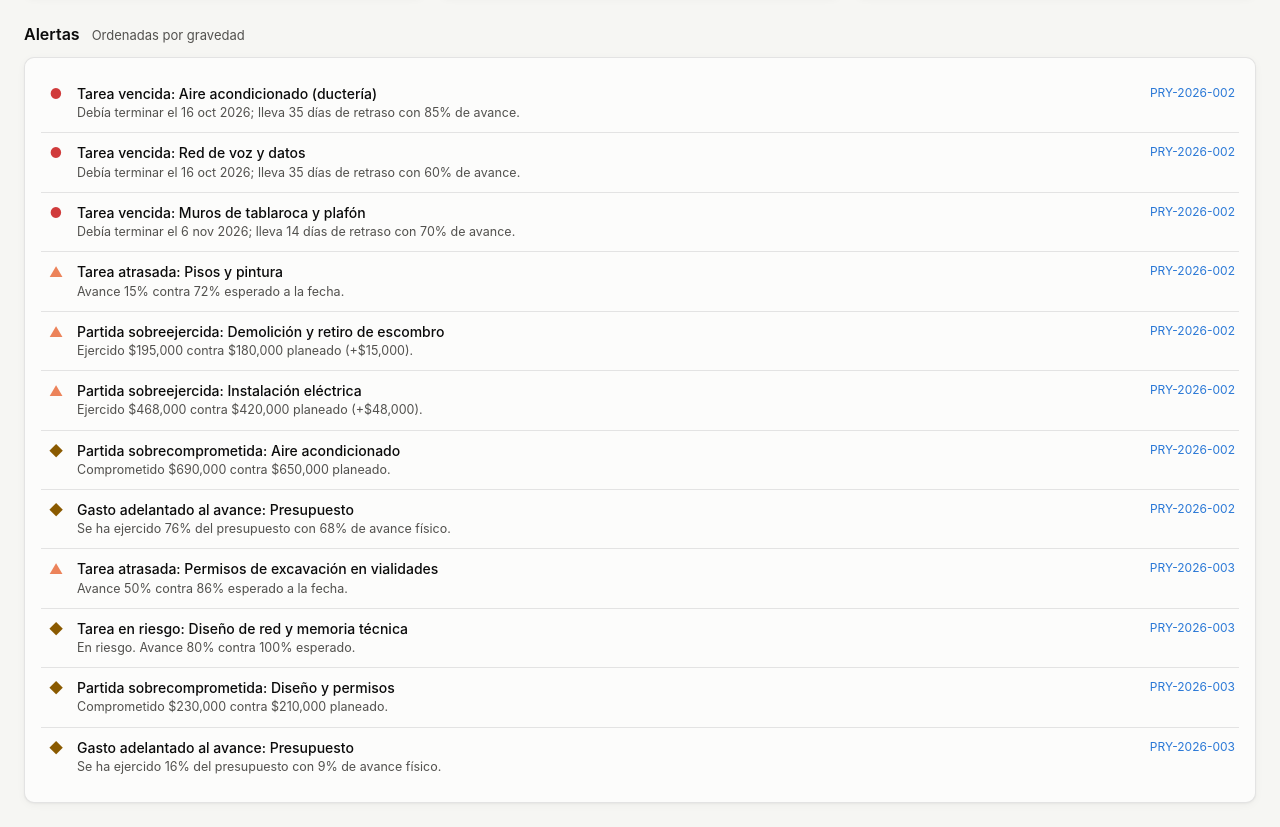
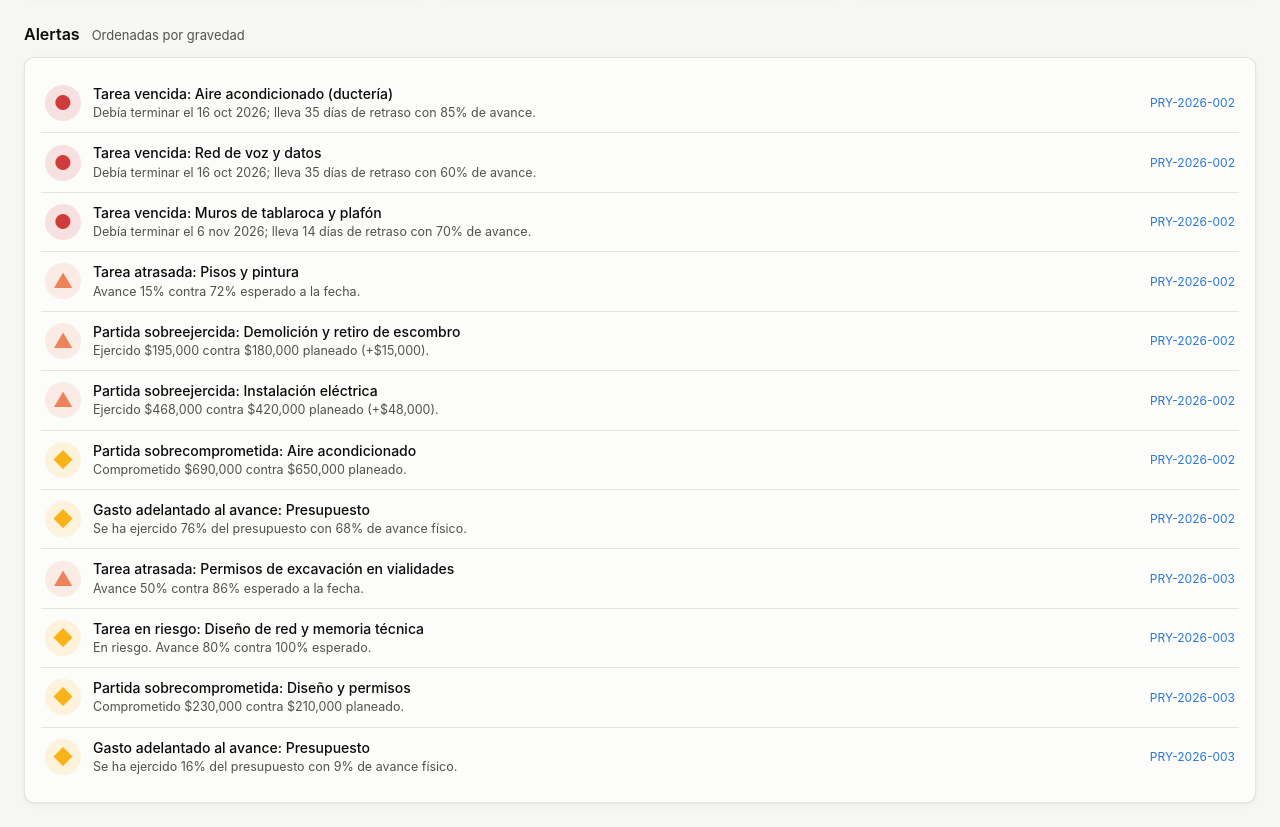
Before and after one commit to j03ystick/Dashboard-proyectos, a plain HTML site: page index.html in a window 1280 px wide. Shown: the part 526-1353 px from the top of the page. Drawn offline with Linux system fonts and the light colour scheme.

Commit message:
Íconos de alertas más grandes
Íconos de 20px dentro de un círculo de 36px con fondo del color de la alerta.

Co-Authored-By: Claude Opus 5.5 <noreply@anthropic.com>
Claude-Session: https://claude.ai/code/session_011er59WMLU5mLh4GE8M8oDr

```diff
--- a/css/estilos.css
+++ b/css/estilos.css
@@ -153,14 +153,17 @@ main { max-width: 1280px; margin: 0 auto; padding: 24px; }
 /* ---------- Alertas ---------- */
 .alertas { list-style: none; margin: 0; padding: 0; }
 .alertas li {
-  display: grid; grid-template-columns: 22px 1fr auto; gap: 10px; align-items: start;
+  display: grid; grid-template-columns: 36px 1fr auto; gap: 12px; align-items: center;
   padding: 10px 4px; border-bottom: 1px solid var(--borde);
 }
 .alertas li:last-child { border-bottom: 0; }
-.alertas .ico { font-size: 14px; line-height: 1.4; text-align: center; }
+.alertas .ico {
+  display: grid; place-items: center; width: 36px; height: 36px; border-radius: 50%;
+  font-size: 20px; line-height: 1; background: color-mix(in srgb, currentColor 14%, transparent);
+}
 .alertas .critica .ico { color: var(--rojo); }
 .alertas .alta .ico { color: var(--naranja); }
-.alertas .media .ico { color: var(--amarillo-texto); }
+.alertas .media .ico { color: var(--amarillo); }
 .alertas .titulo { font-weight: 550; }
 .alertas .desc { color: var(--tinta-2); font-size: 12.5px; }
 .vacio { color: var(--tinta-2); padding: 18px 4px; text-align: center; }
```
